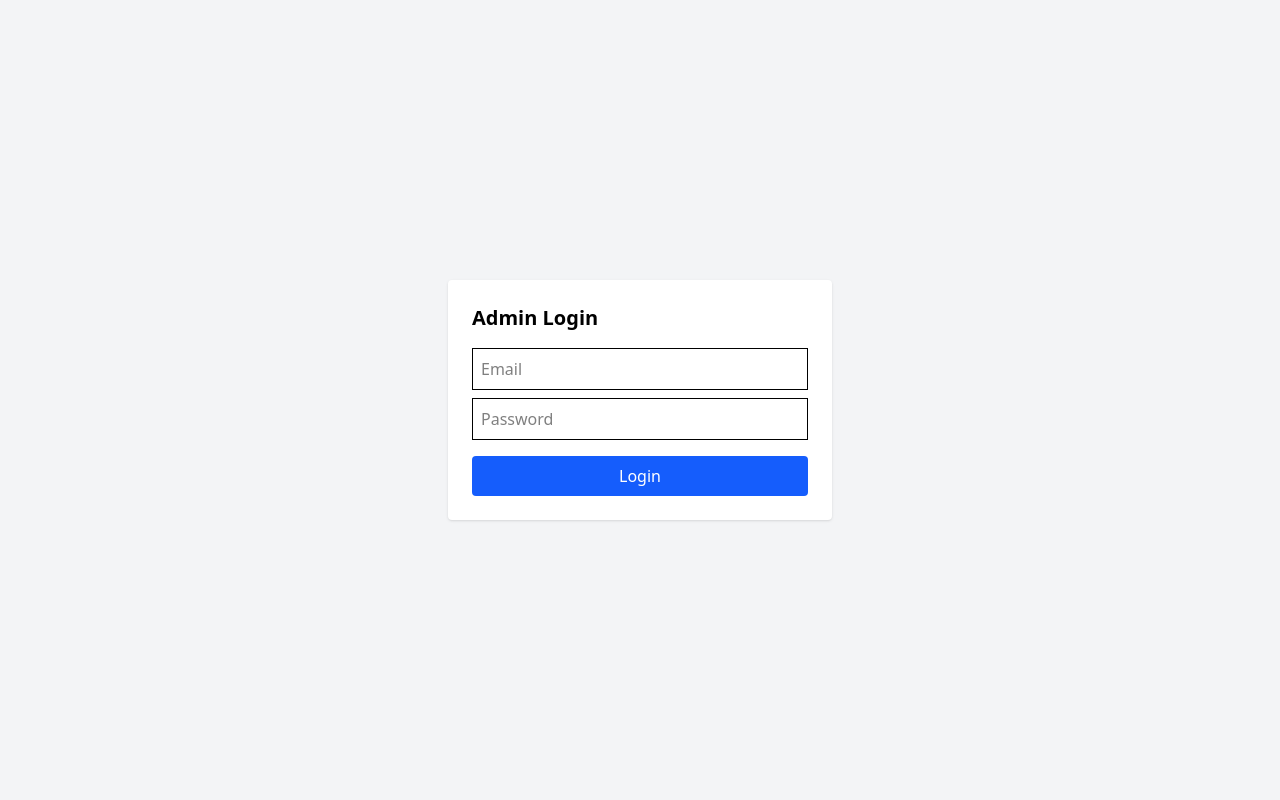
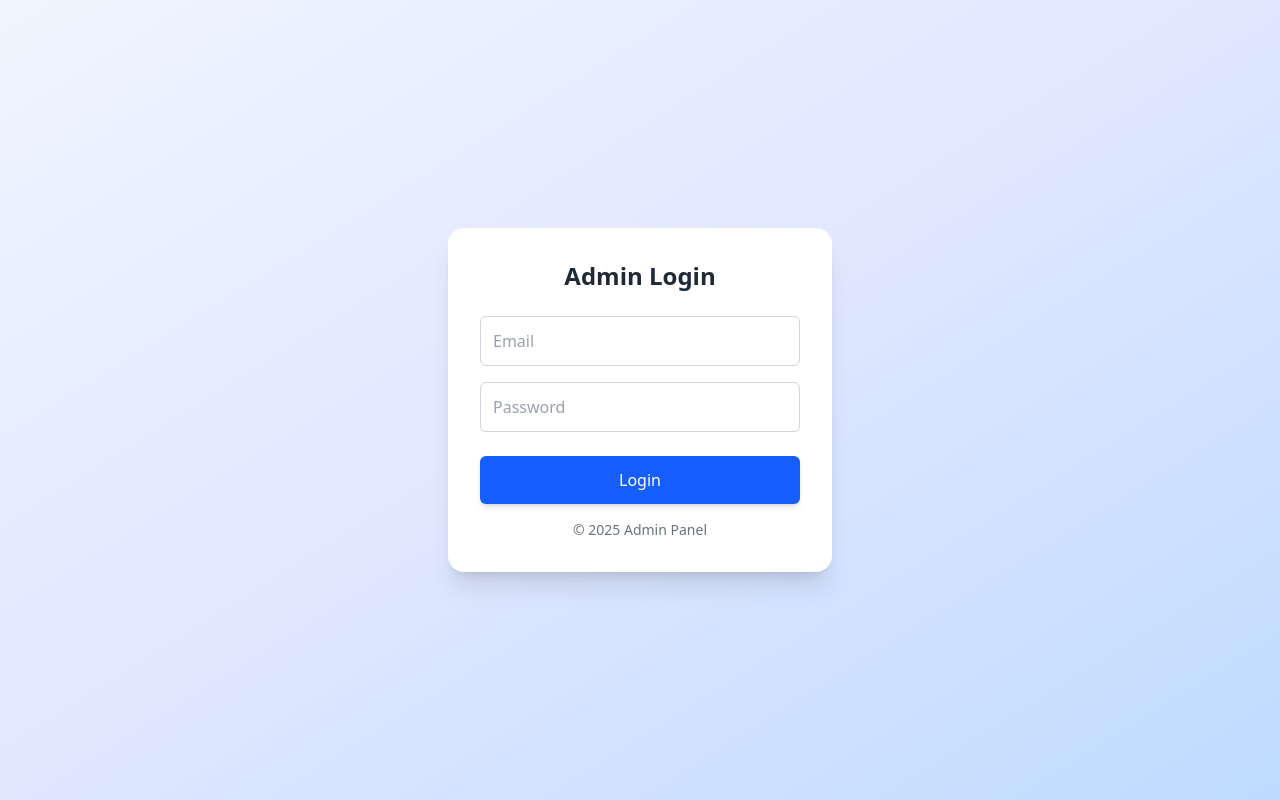
Before and after one commit to Mandip69/samrat-admindashboard, a React (Vite) app in the folder frontend/: page / in a window 1280 px wide. Built offline with nearby package versions, Linux system fonts and the light colour scheme; no server answers.

Commit message:
added style in login and upload

```diff
--- a/frontend/src/pages/Login.jsx
+++ b/frontend/src/pages/Login.jsx
@@ -10,20 +10,48 @@ export default function Login() {
     try {
       const res = await API.post('/auth/login', { email, password });
       localStorage.setItem('token', res.data.token);
-      // optionally store user
-     window.location.href = '/upload';
+      window.location.href = '/upload';
     } catch (err) {
       alert(err.response?.data?.message || 'Login failed');
     }
   }
 
   return (
-    <div className="min-h-screen flex items-center justify-center bg-gray-100">
-      <form onSubmit={handleSubmit} className="p-6 bg-white rounded shadow w-full max-w-sm">
-        <h2 className="text-xl font-bold mb-4">Admin Login</h2>
-        <input className="w-full mb-2 p-2 border" placeholder="Email" value={email} onChange={e=>setEmail(e.target.value)} />
-        <input type="password" className="w-full mb-4 p-2 border" placeholder="Password" value={password} onChange={e=>setPassword(e.target.value)} />
-        <button className="w-full py-2 bg-blue-600 text-white rounded">Login</button>
+    <div className="min-h-screen flex items-center justify-center bg-gradient-to-br from-blue-50 via-indigo-100 to-blue-200 px-4">
+      <form
+        onSubmit={handleSubmit}
+        className="p-8 bg-white rounded-2xl shadow-xl w-full max-w-sm transition-transform duration-300 hover:scale-[1.02]"
+      >
+        <h2 className="text-2xl font-semibold text-center mb-6 text-gray-800">Admin Login</h2>
+
+        <div className="mb-4">
+          <input
+            className="w-full p-3 border border-gray-300 rounded-md focus:outline-none focus:ring-2 focus:ring-blue-500 focus:border-transparent transition-all placeholder-gray-400"
+            placeholder="Email"
+            value={email}
+            onChange={(e) => setEmail(e.target.value)}
+          />
+        </div>
+
+        <div className="mb-6">
+          <input
+            type="password"
+            className="w-full p-3 border border-gray-300 rounded-md focus:outline-none focus:ring-2 focus:ring-blue-500 focus:border-transparent transition-all placeholder-gray-400"
+            placeholder="Password"
+            value={password}
+            onChange={(e) => setPassword(e.target.value)}
+          />
+        </div>
+
+        <button
+          className="w-full py-3 bg-blue-600 text-white rounded-md hover:bg-blue-700 active:bg-blue-800 transition-all font-medium shadow-md hover:shadow-lg"
+        >
+          Login
+        </button>
+
+        <p className="text-sm text-gray-500 text-center mt-4">
+          © {new Date().getFullYear()} Admin Panel
+        </p>
       </form>
     </div>
   );
--- a/frontend/src/pages/UploadPage.jsx
+++ b/frontend/src/pages/UploadPage.jsx
@@ -20,7 +20,6 @@ export default function UploadPage() {
     fd.append('category', category);
 
     try {
-      // ✅ Notice: '/media' only, because baseURL already has '/api'
       await API.post('/media', fd, {
         headers: { 'Content-Type': 'multipart/form-data' }
       });
@@ -37,36 +36,67 @@ export default function UploadPage() {
   }
 
   return (
-    <div className="p-6">
-      <h2 className="text-xl font-bold mb-4">Upload Media</h2>
-      <form onSubmit={handleSubmit} className="bg-white p-4 rounded shadow max-w-lg">
+    <div className="min-h-screen flex items-center justify-center bg-gradient-to-br from-blue-50 via-indigo-100 to-blue-200 px-4">
+      <div className="w-full max-w-lg bg-white rounded-2xl shadow-xl p-8 transition-transform duration-300 hover:scale-[1.02]">
+        <h2 className="text-2xl font-semibold text-center mb-6 text-gray-800">Upload Media</h2>
+
+        <form onSubmit={handleSubmit} className="space-y-4">
           <input
-          className="w-full mb-2 p-2 border"
+            className="w-full p-3 border border-gray-300 rounded-md focus:outline-none focus:ring-2 focus:ring-blue-500 placeholder-gray-400"
             value={title}
-          onChange={e => setTitle(e.target.value)}
+            onChange={(e) => setTitle(e.target.value)}
             placeholder="Title"
           />
+
           <textarea
-          className="w-full mb-2 p-2 border"
+            className="w-full p-3 border border-gray-300 rounded-md focus:outline-none focus:ring-2 focus:ring-blue-500 placeholder-gray-400 resize-none"
+            rows="4"
             value={desc}
-          onChange={e => setDesc(e.target.value)}
+            onChange={(e) => setDesc(e.target.value)}
             placeholder="Description"
           />
+
           <select
-          className="w-full mb-2 p-2 border"
+            className="w-full p-3 border border-gray-300 rounded-md focus:outline-none focus:ring-2 focus:ring-blue-500 bg-white"
             value={category}
-          onChange={e => setCategory(e.target.value)}
+            onChange={(e) => setCategory(e.target.value)}
           >
             <option>Wedding</option>
             <option>Travel</option>
             <option>Events</option>
             <option>Food</option>
           </select>
-        <input type="file" className="mb-2" onChange={e => setFile(e.target.files[0])} />
-        <button disabled={loading} className="px-4 py-2 bg-blue-600 text-white rounded">
+
+          <div className="w-full">
+            <label className="block mb-2 font-medium text-gray-600">Choose File</label>
+            <input
+              type="file"
+              className="w-full text-sm text-gray-500
+              file:mr-4 file:py-2 file:px-4
+              file:rounded-md file:border-0
+              file:text-sm file:font-semibold
+              file:bg-blue-50 file:text-blue-600
+              hover:file:bg-blue-100 cursor-pointer"
+              onChange={(e) => setFile(e.target.files[0])}
+            />
+          </div>
+
+          <button
+            disabled={loading}
+            className={`w-full py-3 text-white font-medium rounded-md shadow-md transition-all
+              ${loading
+                ? 'bg-blue-400 cursor-not-allowed'
+                : 'bg-blue-600 hover:bg-blue-700 active:bg-blue-800 hover:shadow-lg'
+              }`}
+          >
             {loading ? 'Uploading...' : 'Upload'}
           </button>
         </form>
+
+        <p className="text-sm text-gray-500 text-center mt-6">
+          © {new Date().getFullYear()} Admin Panel
+        </p>
+      </div>
     </div>
   );
 }
```
Lines whose indentation alone changed are shown as unchanged.
